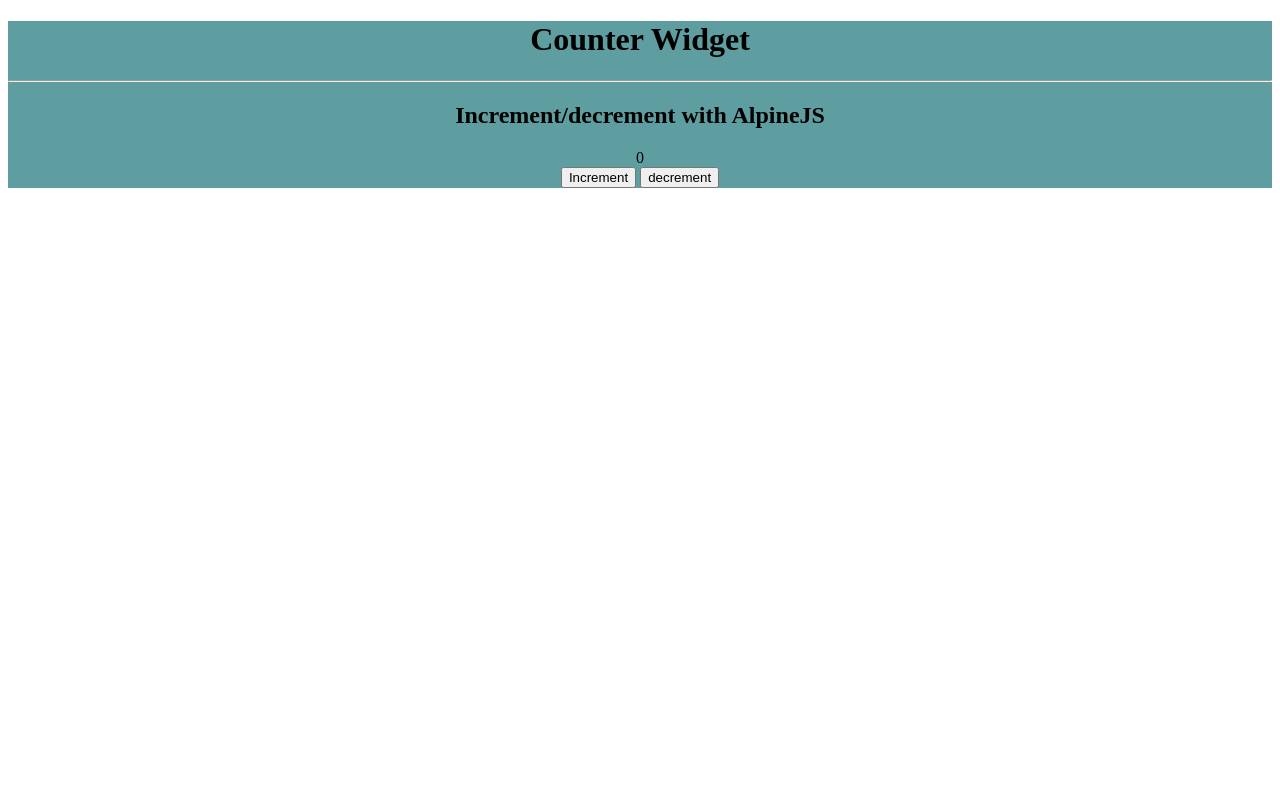
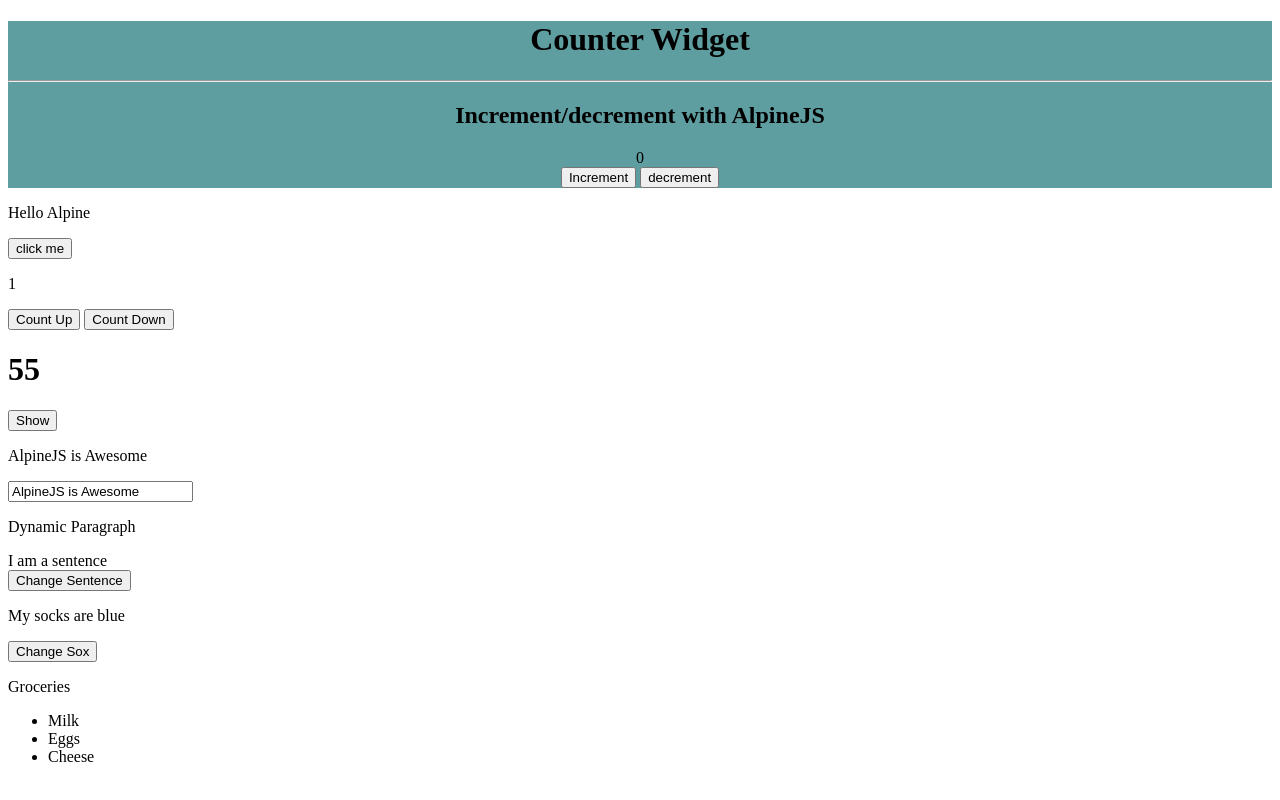
Before and after one commit to Amiraadam/alpinejs-widgets-intro, a plain HTML site: page index.html in a window 1280 px wide. Drawn offline with nearby package versions, Linux system fonts and the light colour scheme.

Commit message:
commit the changes

```diff
--- a/index.html
+++ b/index.html
@@ -21,5 +21,66 @@
             <button @click="if(count > 0) count--">decrement</button>
         </div>
     </div>
+
+    <div x-data="{}"></div>
+
+    <div x-data="{ title: 'Hello Alpine' }">
+        <p x-text="title"></p>
+        <button @click="title='Alpine Rocks!'">click me</button>
+    </div>
+
+    <div x-data="{ count: 1 }">
+        <p x-text="count"></p>
+        <button @click="count++">Count Up</button>
+        <button @click="count--">Count Down</button>
+    </div>
+
+    <div x-data="{ countdown: 60 }"
+     x-init="setInterval(function(){
+                countdown--;
+             }, 1000);
+             ">
+    <h1 x-text="countdown"></h1>
+    </div>
+
+    <div x-data="{ show: false }">
+        <button @click="show=!show">Show</button>
+        <div x-show="show">Hello</div>
+    </div>
+
+    <div x-data="{ title: 'AlpineJS is Awesome' }">
+        <p x-text="title"></p>
+        <input type="text" x-model="title">
+    </div>
+
+    <div x-data="{ code: '<p>Dynamic Paragraph</p>' }">
+        <div x-html="code"></div>
+    </div>
+
+    <div x-data="{ code: '<p>Dynamic Paragraph</p>' }">
+        <div x-ref="sentence">I am a sentence</div>
+        <button @click="$refs.sentence.innerText = 'I just changed'">Change Sentence</button>
+    </div>
+
+    <div x-data="{ socks: 'blue' }">
+        <template x-if="socks=='blue'">
+            <p>My socks are blue</p>
+        </template>
+        <template x-if="socks=='green'">
+            <p>My socks are green</p>
+        </template>
+        <button @click="socks = 'green'">Change Sox</button>
+    </div>
+
+    <div x-data="{ groceries: ['Milk', 'Eggs', 'Cheese'] }">
+        <p>Groceries</p>
+        <ul>
+            <template x-for="item in groceries">
+                <li x-text="item"></li>
+            </template>
+        </ul>
+    </div>
+
+
 </body>
 </html>
```
